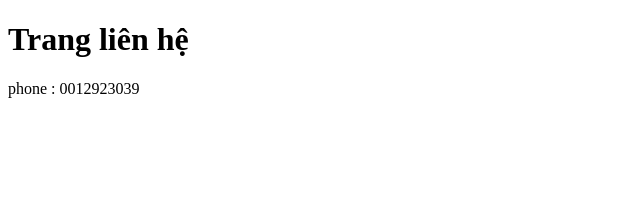
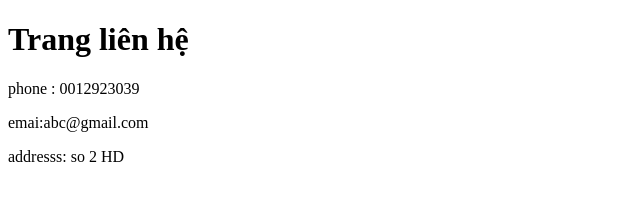
Before and after one commit to LaiHuy05/backend-1, a plain HTML site: page contact.html in a window 1280 px wide. Shown: the whole page, without its empty margins (0-640 px from the left). Drawn offline with Linux system fonts and the light colour scheme.

Commit message:
update page contact and project

```diff
--- a/contact.html
+++ b/contact.html
@@ -8,5 +8,7 @@
 <body>
     <h1>Trang liên hệ</h1>
     <p>phone : 0012923039</p>
+    <p>emai:abc@gmail.com</p>
+    <p>addresss: so 2 HD</p>
 </body>
 </html>
```
Also changed, not shown: products.html (+2 -0 lines).
